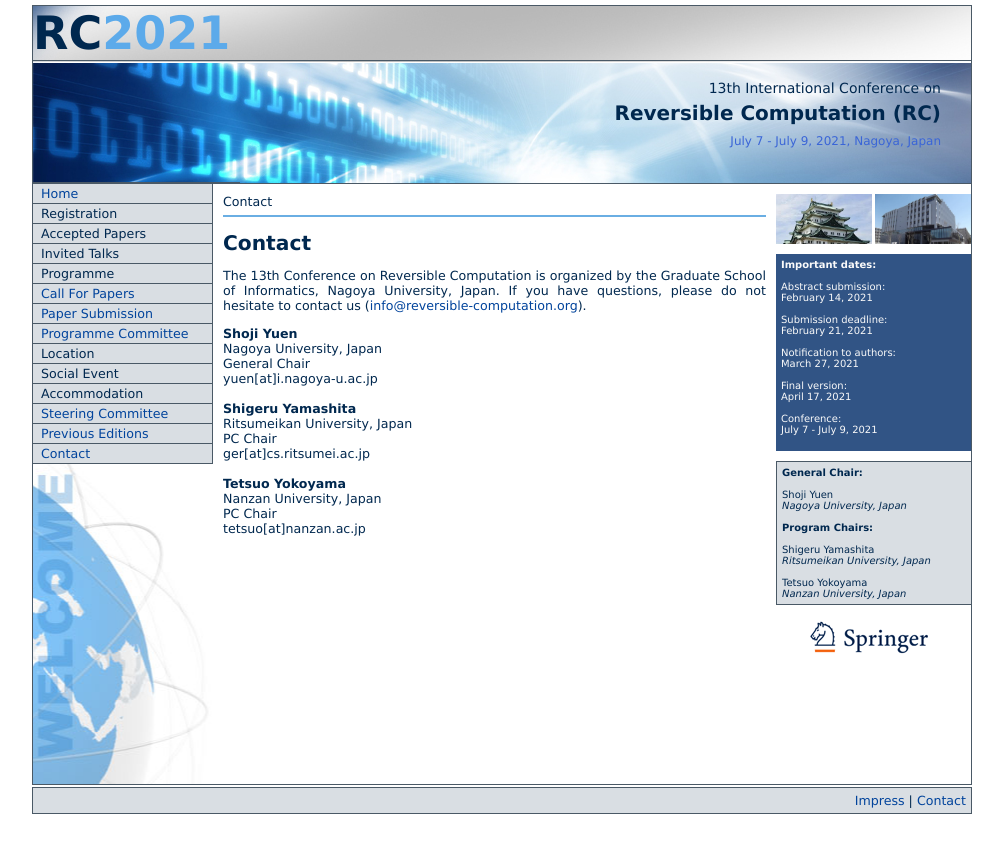
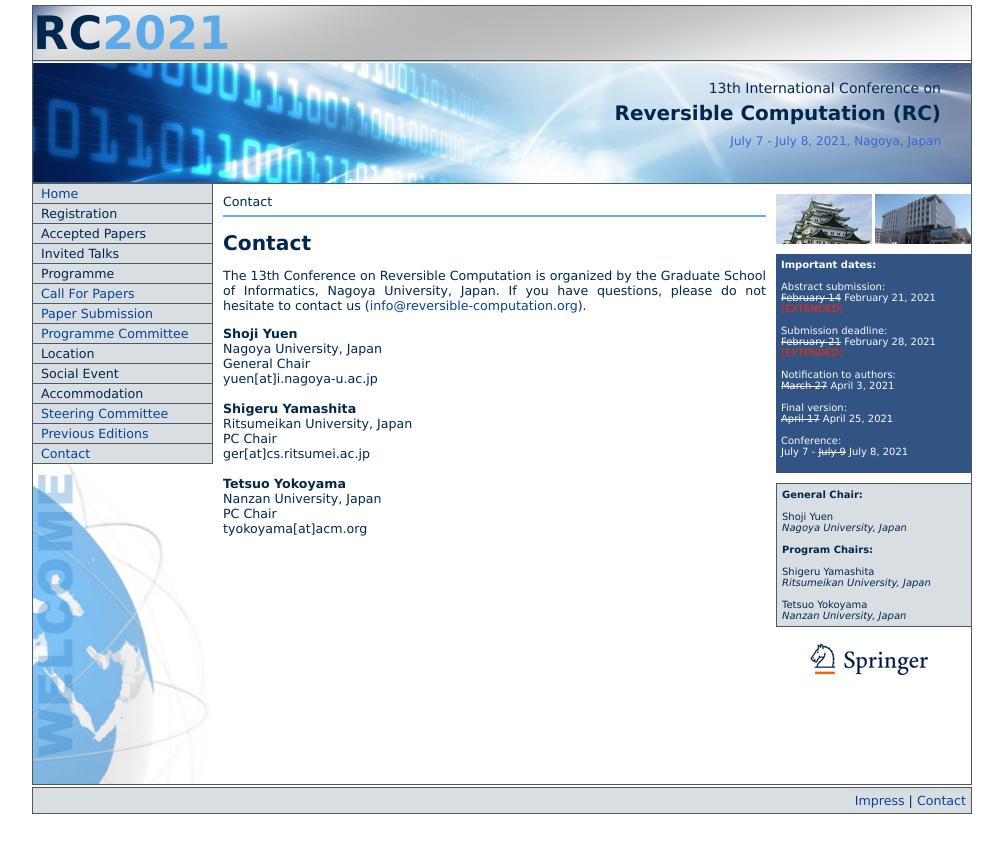
Before and after one commit to reversible-computation-2021/reversible-computation-2021.github.io, a Jekyll site: the page built from contact/index.html, in a window 1280 px wide. Shown: the top 853 px of the page, without its empty margins (139-1142 px from the left). Built offline with Jekyll 4.4.1, drawn with Linux system fonts in a browser that asks for light colours.

Commit message:
2021-02-15

```diff
--- a/_config.yml
+++ b/_config.yml
@@ -1,7 +1,7 @@
 year: "2021"
 edition: "13th"
 title: "Reversible Computation (RC)"
-date: "July 7 - July 9, 2021"
+date: "July 7 - July 8, 2021"
 place: "Nagoya, Japan"
 tz:
   friendly: "Tokyo"
@@ -20,5 +20,4 @@ defaults:
     values:
       layout: "default"
 
-exclude:
-  - README.md
+exclude: ['vendor', 'README.md']
--- a/_layouts/default.html
+++ b/_layouts/default.html
@@ -80,15 +80,15 @@
           <div class="dates">
             <b>Important dates:</b><br/><br/>
             Abstract submission:<br/>
-            February 14, 2021<br/><br/>
+            <del>February 14</del> February 21, 2021 <font color="#FF2800">(EXTENDED)</font><br/><br/>
             Submission deadline:<br/>
-            February 21, 2021<br/><br/>
+            <del>February 21</del> February 28, 2021 <font color="#FF2800">(EXTENDED)</font><br/><br/>
             Notification to authors:<br/>
-            March 27, 2021<br/><br/>
+            <del>March 27</del> April 3, 2021<br/><br/>
             Final version:<br/>
-            April 17, 2021<br/><br/>
+            <del>April 17</del> April 25, 2021<br/><br/>
             Conference:<br/>
-            July 7 - July 9, 2021<br/><br/>
+            July 7 - <del>July 9</del> July 8, 2021<br/><br/>
           </div>
           <div class="organizers">
             <b>General Chair:</b><br/><br/>
--- a/contact/index.html
+++ b/contact/index.html
@@ -23,4 +23,4 @@ ger[at]cs.ritsumei.ac.jp<br /><br />
 <b>Tetsuo Yokoyama</b><br />
 Nanzan University, Japan<br />
 PC Chair<br />
-tetsuo[at]nanzan.ac.jp<br /><br />
+tyokoyama[at]acm.org<br /><br />
```
